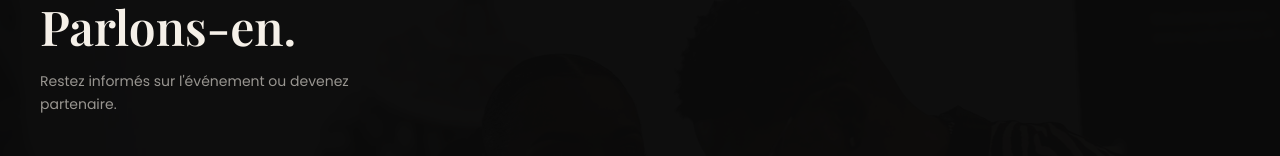
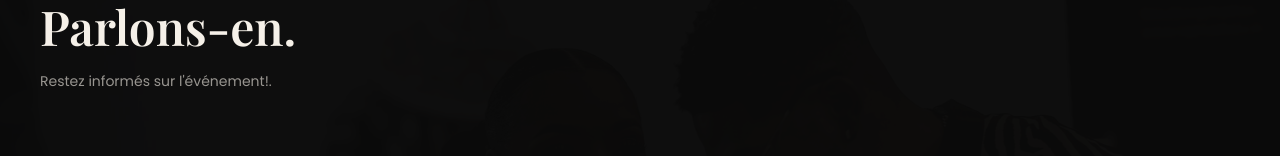
Before and after one commit to Kesjs/tyla, a Next.js app: page /contact in a window 1280 px wide. Shown: the part 222-378 px from the top of the page. Built offline with nearby package versions, Linux system fonts and the light colour scheme; no server answers; the database is empty; a web font is replaced by a local one.

Commit message:
Update contact page text for clarity

```diff
--- a/app/(site)/contact/page.tsx
+++ b/app/(site)/contact/page.tsx
@@ -99,7 +99,7 @@ export default async function ContactPage() {
             Parlons-en.
           </h1>
           <p className="mt-5 max-w-sm font-body text-sm leading-relaxed text-ivoire/60">
-            Restez informés sur l&apos;événement ou devenez partenaire.
+            Restez informés sur l&apos;événement!.
           </p>
         </Reveal>
 
```
